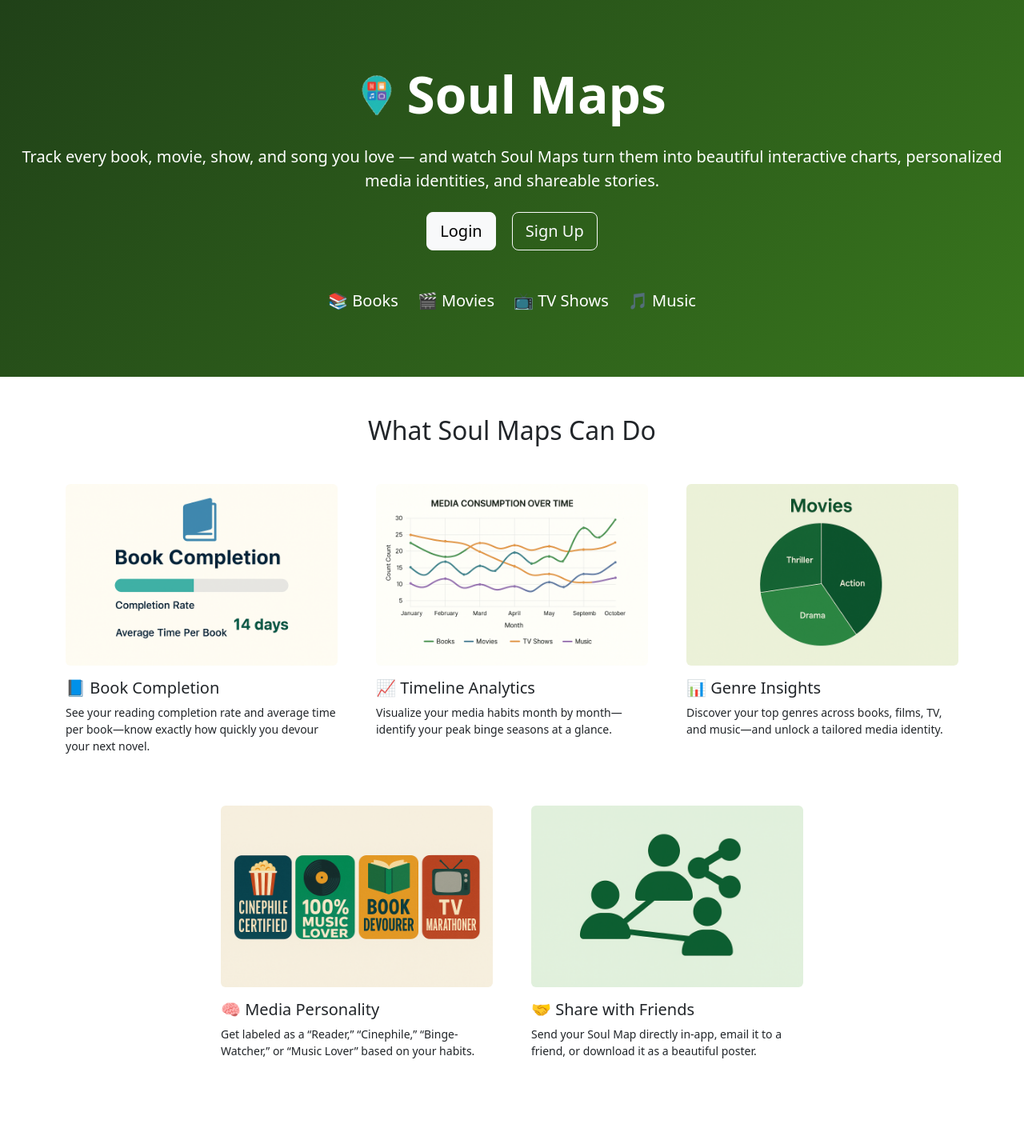
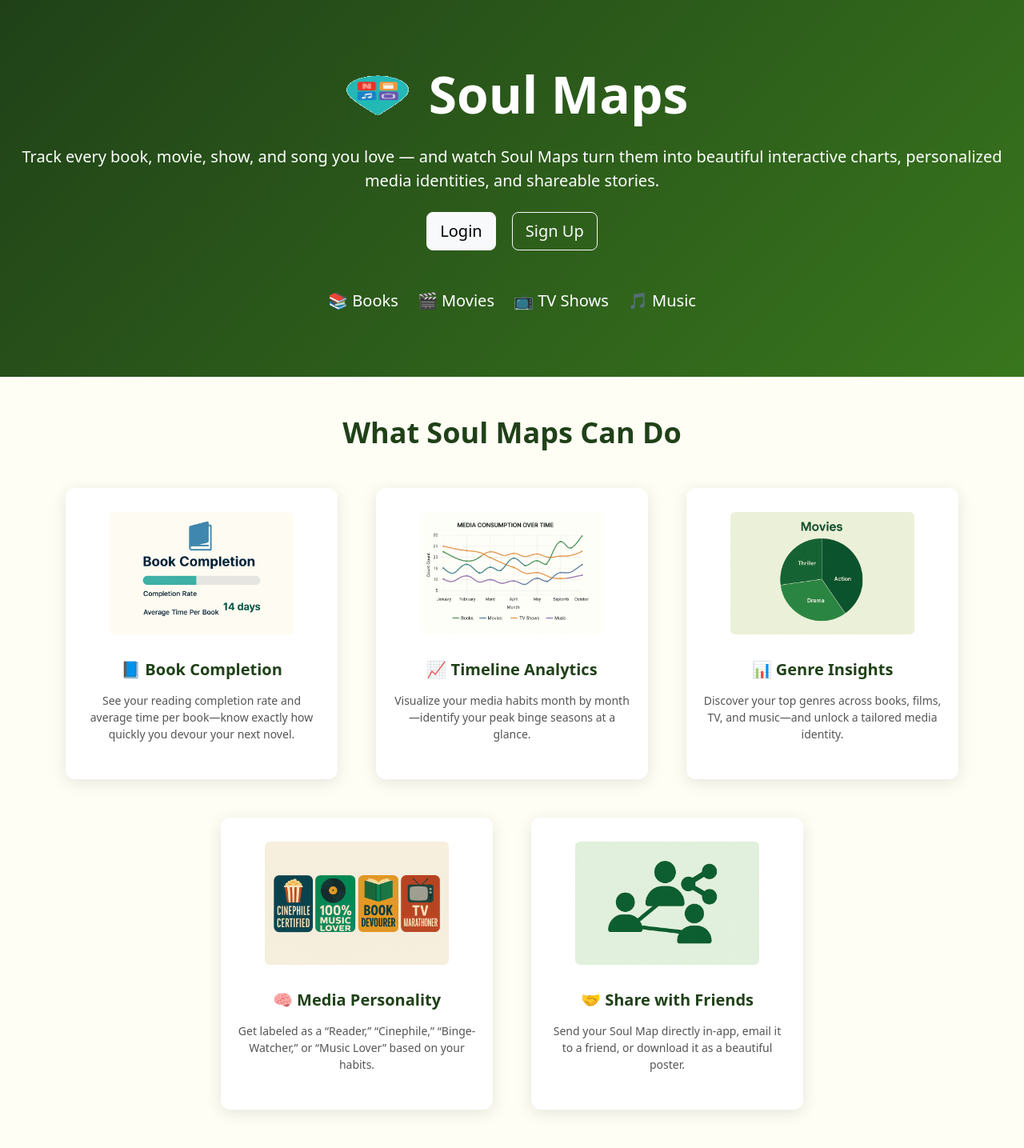
Before and after one commit to fudgeg/Group69-AgileWebProject, a Flask app: page / in a window 1280 px wide. Shown: the whole page at 80% size. Before the commit the page ends 1323 px from the top, so only its background shows below. Run offline with Flask 3, Linux system fonts and the light colour scheme.

Commit message:
restore landing page css styling

```diff
--- a/app/static/css/styles.css
+++ b/app/static/css/styles.css
@@ -23,81 +23,77 @@
 }
 
 /* ====================== WELCOME PAGE STYLES ====================== */
-.welcome-box {
-    background-color: #f8f8e8;
-    width: 500px;
-    padding: 40px 30px;
-    border-radius: 15px;
-    box-shadow: 0 8px 30px rgba(0, 0, 0, 0.15);
-    text-align: center;
-    position: relative;
-}
-
-/* Title and Info Icon */
-.title {
-    font-size: 3rem;
-    color: #204118;
-    font-weight: 800;
-    margin-bottom: 15px;
-    letter-spacing: -1px;
-    display: flex;
-    align-items: center;
-    justify-content: center;
-    gap: 10px;
-}
-
-
-
-/* Subtitle Styling */
-.subtitle {
-    margin: 15px 0 30px;
-    font-size: 1.2rem;
-    color: #333;
-    font-weight: 500;
-}
-
-/* Button Styles */
-.buttons .btn {
-    background-color: #204118;
-    color: white;
-    padding: 14px;
-    border-radius: 10px;
-    text-decoration: none;
-    font-weight: bold;
-    margin: 3px 0;
-    width: 100%;
-    max-width: 350px;
-    transition: background-color 0.3s, transform 0.3s;
-}
-
-.buttons .btn:hover {
-    background-color: #356630;
-    transform: translateY(-3px);
-}
-
-/* Icon Styles */
-.icons {
-    display: flex;
-    justify-content: center;
-    gap: 40px;
-    flex-wrap: wrap;
-    margin-top: 30px;
-}
-
+body.welcome.center-page {
+  display: block !important;
+  height: auto !important;
+}
+
+
+/* HERO SECTION */
+/* HERO SECTION */
+.hero-logo {
+  width: 100px;
+  height: auto;
+}
+
+/* Adjust spacing now that logo is present */
+.hero-inner .display-3 {
+  margin-top: 0.5rem;
+}
+
+/* rest of the CSS unchanged... */
+
+.welcome-hero {
+  background: linear-gradient(to right, #204118, #3a7741);
+  color: white;
+  padding: 25px 20px 60px;
+  text-align: center;
+}
+.hero-inner {
+  max-width: 800px;
+  margin: auto;
+}
 .icon-text {
-    text-align: center;
-    font-size: 18px;
-    color: #204118;
-    line-height: 1.5;
-}
-
-.icon-text span {
-    display: block;
-    font-size: 35px;
-    margin-bottom: 5px;
-    color: #356630;
-}
-
+  font-size: 18px;
+  font-weight: bold;
+  color: rgba(255,255,255,0.8);
+}
+
+/* FEATURES SECTION */
+.feature-showcase {
+  background-color: #fefef5;
+}
+.section-title {
+  font-size: 2.25rem;
+  font-weight: bold;
+  color: #204118;
+}
+
+/* Feature Cards */
+.feature-card {
+  background-color: #ffffff;
+  border-radius: 12px;
+  box-shadow: 0 4px 20px rgba(0,0,0,0.1);
+  padding: 30px 20px;
+  text-align: center;
+  display: flex;
+  flex-direction: column;
+  align-items: center;
+}
+.feature-card img {
+  max-width: 230px;
+  height: auto;
+}
+.feature-card h5 {
+  margin-top: 16px;
+  font-weight: 600;
+  color: #204118;
+}
+.feature-card p.small {
+  margin-top: 8px;
+  color: #555;
+  flex-grow: 1;
+}
 
 
 /* ====================== LOGIN & SIGN UP PAGE STYLES  ====================== */
```
